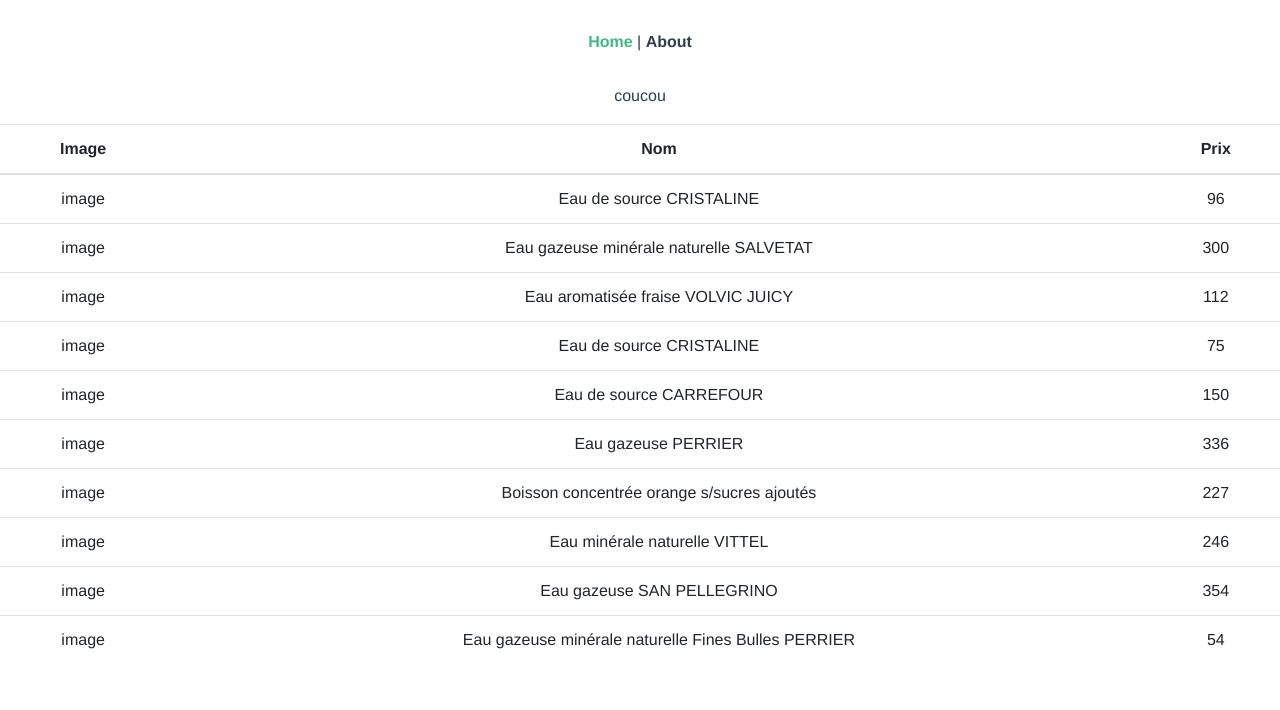
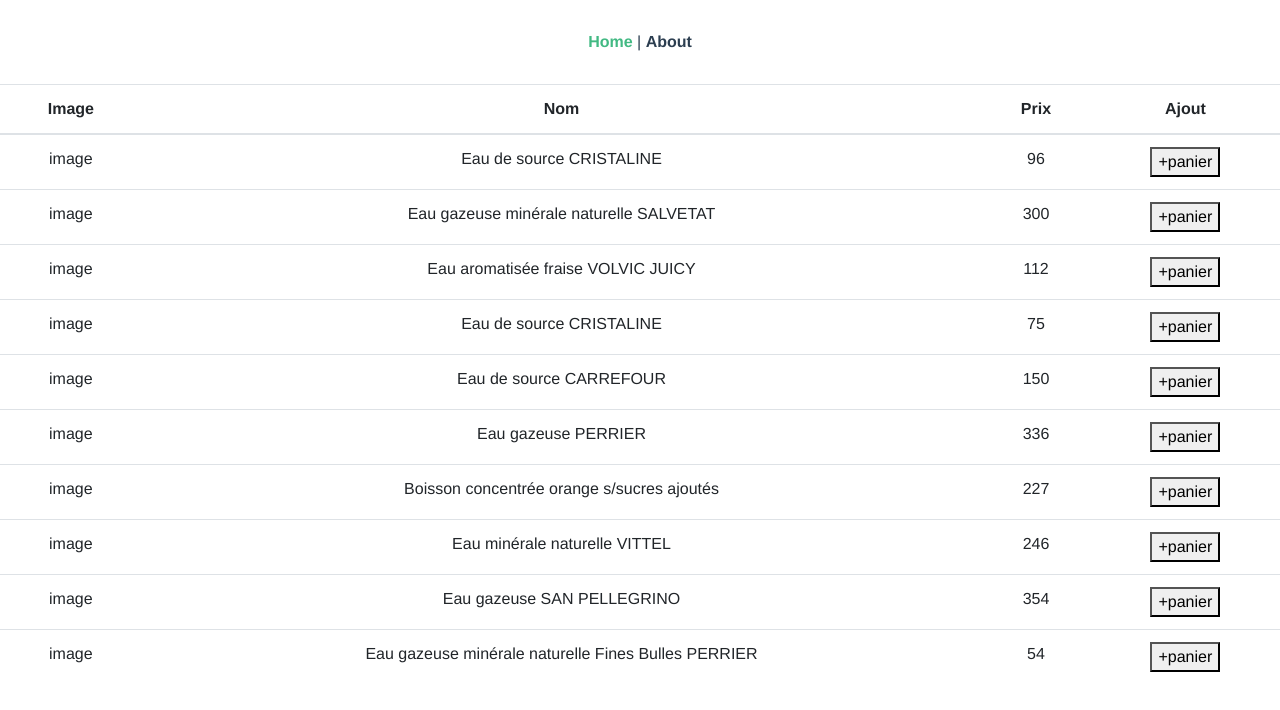
Before and after one commit to Gabri-san/micro-projet-hoopop, a Vue app: page / in a window 1280 px wide. Shown: the top 710 px of the page. Built offline with nearby package versions, Linux system fonts and the light colour scheme.

Commit message:
added adToCart method

```diff
--- a/src/store/index.js
+++ b/src/store/index.js
@@ -5,13 +5,15 @@
   state() {
     return {
       catalogue: productsData,
-      panier: [],
-      test: 'coucou'
+      panier: []
     }
   },
   getters: {
   },
   mutations: {
+    addToCart(state, id) {
+      state.panier.push(id)
+    }
   },
   actions: {
   },
--- a/src/views/HomeView.vue
+++ b/src/views/HomeView.vue
@@ -1,25 +1,23 @@
 <template>
   <div class="home">
-    <p>{{this.$store.state.test}}</p>
     <table class="table">
       <thead>
           <tr>
               <th>Image</th>
               <th>Nom</th>
               <th>Prix</th>
+              <th>Ajout</th>
           </tr>
       </thead>
       <tbody>
-          <tr v-for="(user, index) in list" :key="index">
-              <td>{{index+1}}</td>
-              <td>{{user.name.first}} {{user.name.last}}</td>
-              <td>{{user.email}}</td>
-              <td>{{user.location.city}}</td>
-          </tr>
           <tr v-for="(product, index) in this.$store.state.catalogue" :key="index">
             <td>image</td>
+            <!-- <td><img :src="product.productPicture" alt=""></td> -->
             <td>{{product.productName}}</td>
             <td>{{product.productPrice}}</td>
+            <td>
+              <button @click="addToCart(product.productId)">+panier</button>
+            </td>
           </tr>
       </tbody>
   </table>
@@ -31,6 +29,17 @@
 
 export default {
   name: 'HomeView',
-  components: {}
+  components: {},
+  methods: {
+    addToCart(id) {
+      //console.log('ajout au panier: '+id)
+      this.$store.commit('addToCart', id)
+      console.log('panier :')
+      for (let index = 0; index < this.$store.state.panier.length; index++) {
+        const element = this.$store.state.panier[index];
+        console.log(element)
+      }
+    }
+  }
 }
 </script>
```
